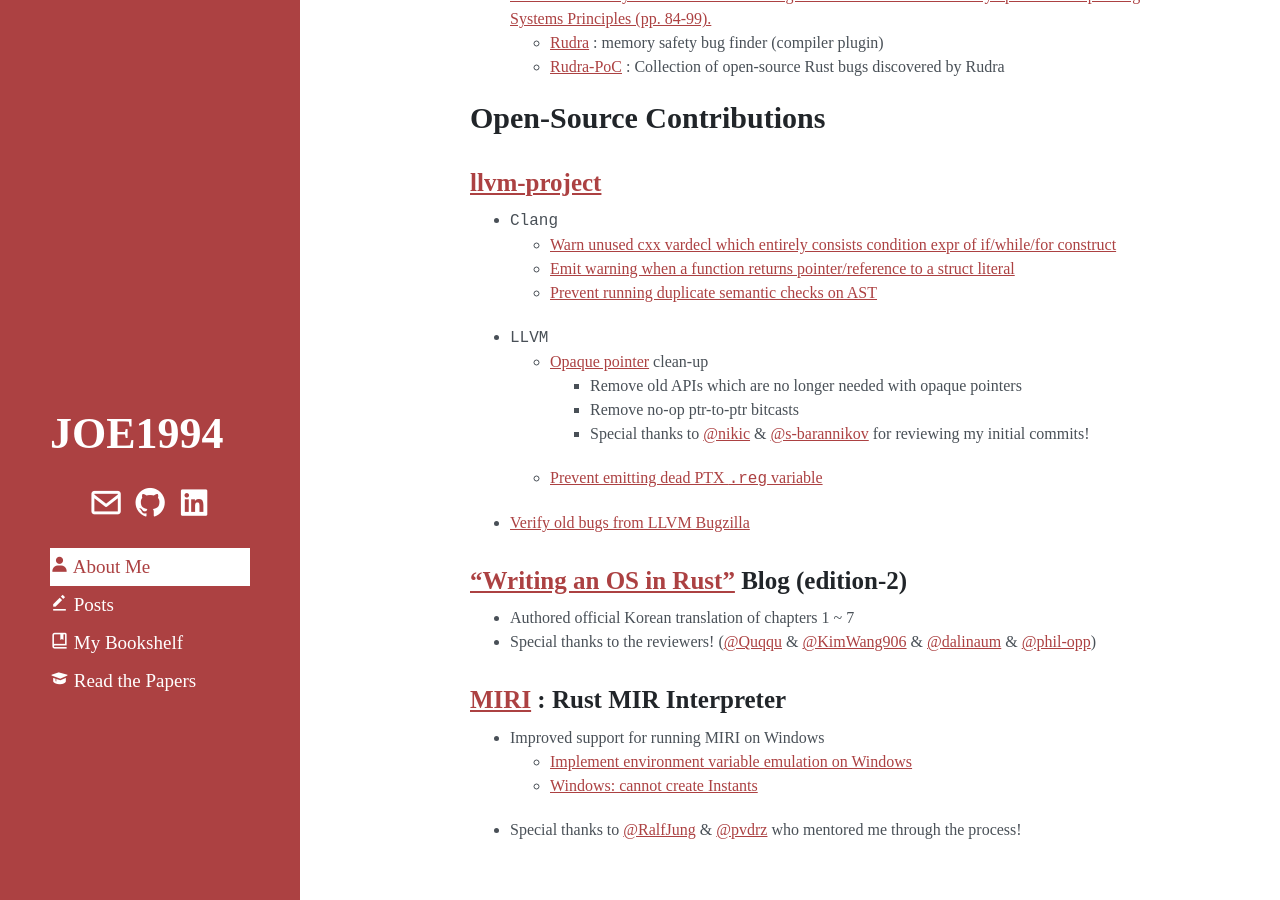
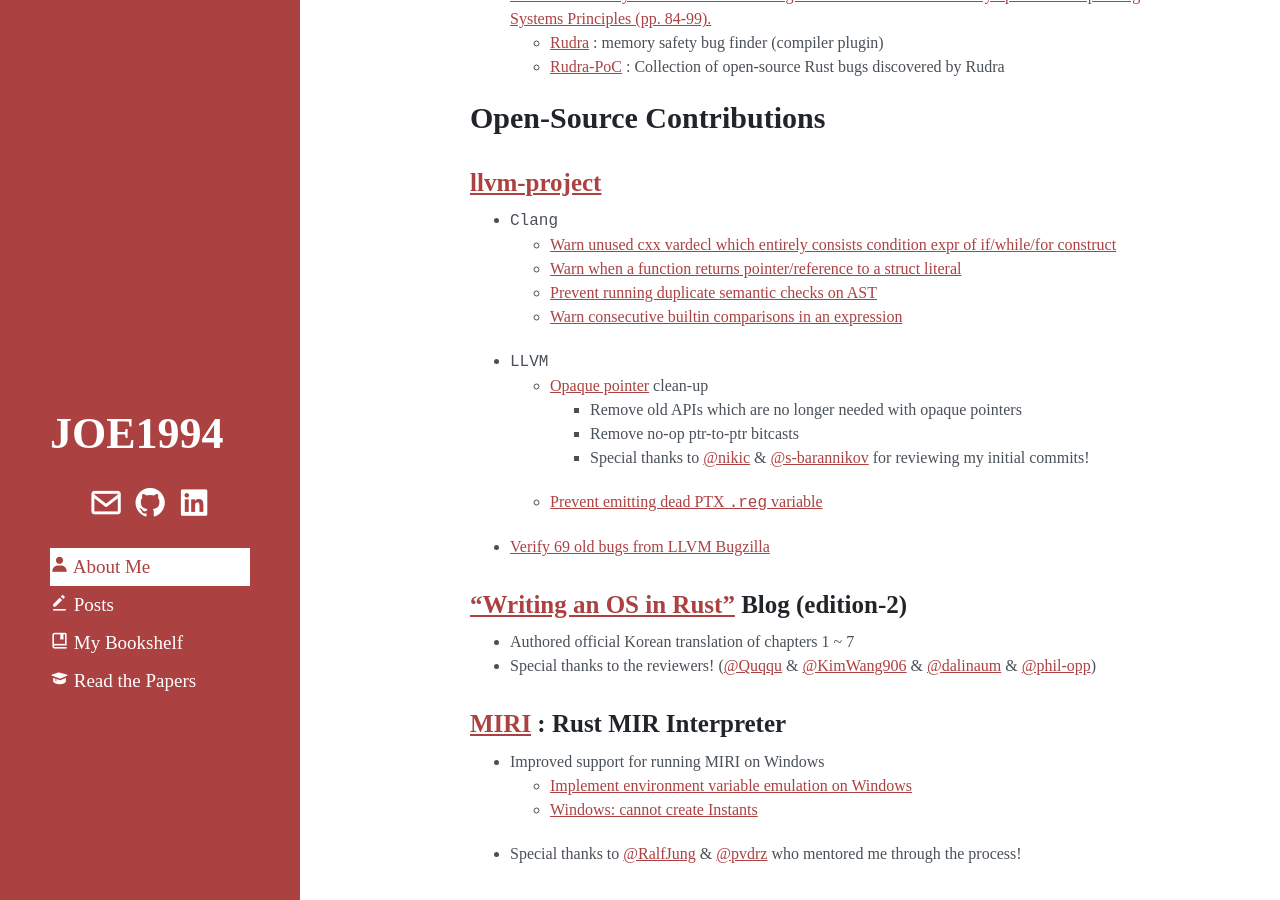
Before and after one commit to JOE1994/JOE1994.github.io, a Jekyll site: the page built from index.md, in a window 1280 px wide and 900 px high, scrolled down 437 px. Built offline with Jekyll 4.4.1, drawn with Linux system fonts in a browser that asks for light colours; some web fonts are replaced.

Commit message:
Update index.md - edit LLVM contributions section

```diff
--- a/index.md
+++ b/index.md
@@ -22,15 +22,16 @@
 ### [llvm-project](https://github.com/llvm/llvm-project/commits?author=JOE1994)
 * `Clang`
   * [Warn unused cxx vardecl which entirely consists condition expr of if/while/for construct](https://github.com/llvm/llvm-project/pull/87348)
-  * [Emit warning when a function returns pointer/reference to a struct literal](https://github.com/llvm/llvm-project/pull/83741)
+  * [Warn when a function returns pointer/reference to a struct literal](https://github.com/llvm/llvm-project/pull/83741)
   * [Prevent running duplicate semantic checks on AST](https://github.com/llvm/llvm-project/pull/90625)
+  * [Warn consecutive builtin comparisons in an expression](https://github.com/llvm/llvm-project/pull/92200)
 * `LLVM`
   * [Opaque pointer](https://llvm.org/docs/OpaquePointers.html) clean-up
     * Remove old APIs which are no longer needed with opaque pointers
     * Remove no-op ptr-to-ptr bitcasts
     * Special thanks to [@nikic](https://github.com/nikic) & [@s-barannikov](https://github.com/s-barannikov) for reviewing my initial commits!
   * [Prevent emitting dead PTX `.reg` variable](https://github.com/llvm/llvm-project/pull/89004)
-* [Verify old bugs from LLVM Bugzilla](https://github.com/llvm/llvm-project/issues?q=label%3Abugzilla+commenter%3AJOE1994)
+* [Verify 69 old bugs from LLVM Bugzilla](https://github.com/llvm/llvm-project/issues?q=label%3Abugzilla+commenter%3AJOE1994)
 
 ### ["Writing an OS in Rust"](https://github.com/phil-opp/blog_os/commits?author=JOE1994) Blog (edition-2)
 * Authored official Korean translation of chapters 1 ~ 7
```
